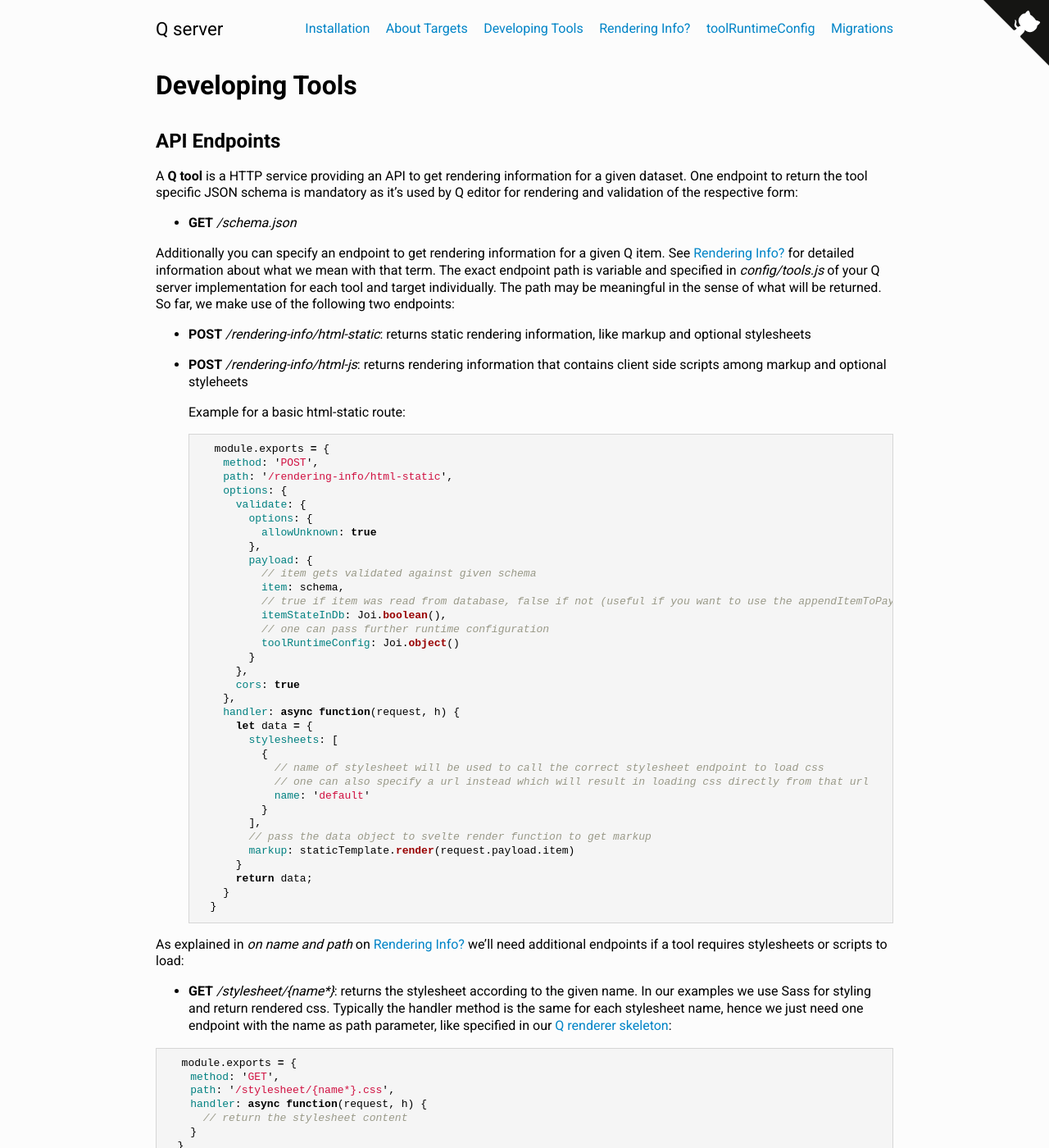
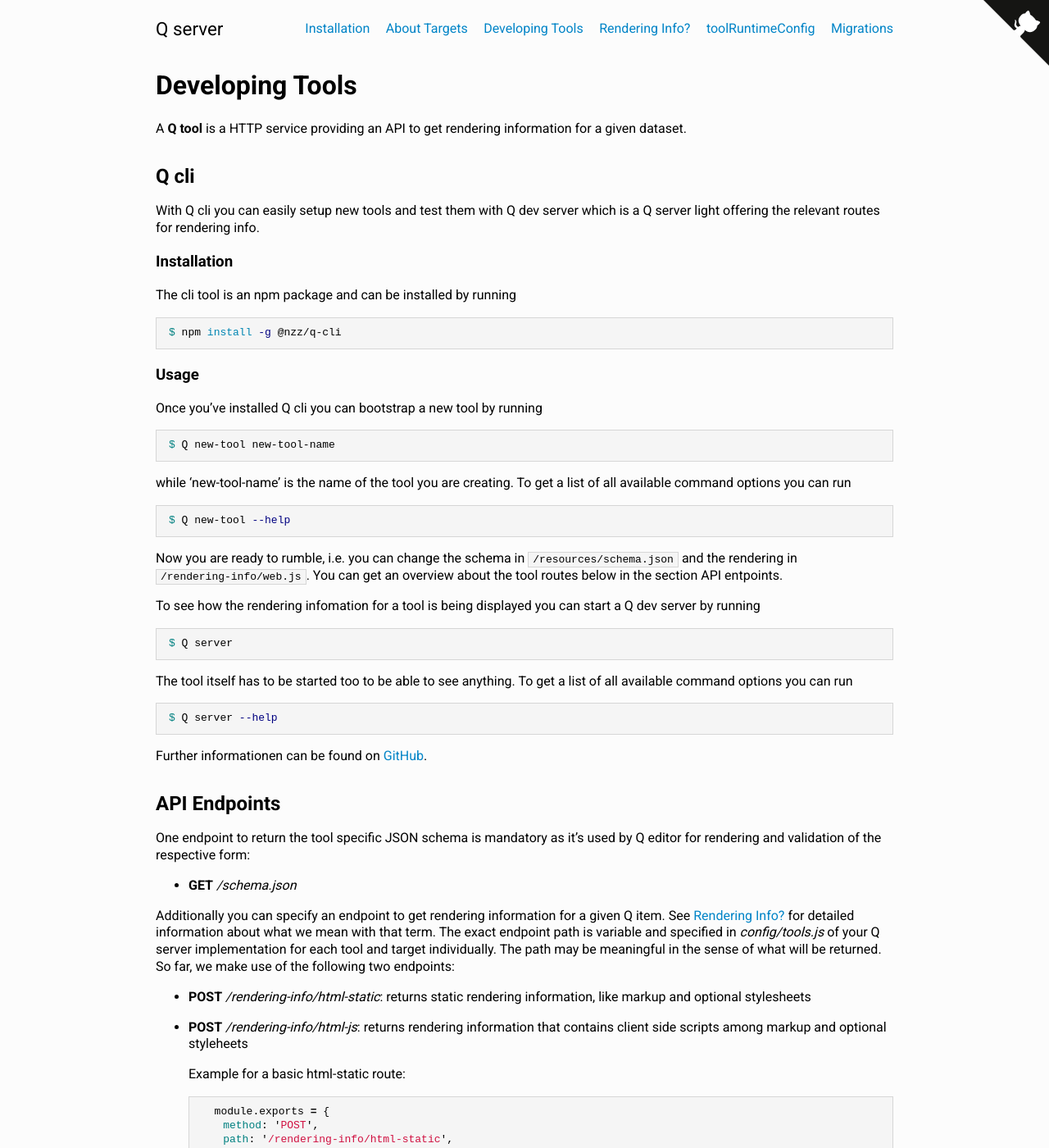
Before and after one commit to nzzdev/Q-server, a Jekyll site: the page built from docs/developing-tools.md, in a window 1280 px wide and 1400 px high. Shown: the whole window at 82% size. Built offline with Jekyll 4.4.1, drawn with Linux system fonts in a browser that asks for light colours; our own code applies the rules of GitHub Pages for plain Markdown files.

Commit message:
Update docs (#100)

````diff
--- a/docs/developing-tools.md
+++ b/docs/developing-tools.md
@@ -2,8 +2,41 @@
 title: Developing Tools
 ---
 
+A __Q tool__ is a HTTP service providing an API to get rendering information for a given dataset.
+
+## Q cli
+With Q cli you can easily setup new tools and test them with Q dev server which is a Q server light offering the relevant routes for rendering info.
+
+### Installation
+The cli tool is an npm package and can be installed by running
+```bash
+$ npm install -g @nzz/q-cli
+```
+
+### Usage
+Once you've installed Q cli you can bootstrap a new tool by running
+```bash
+$ Q new-tool new-tool-name
+```
+while 'new-tool-name' is the name of the tool you are creating. To get a list of all available command options you can run
+```bash
+$ Q new-tool --help
+```
+Now you are ready to rumble, i.e. you can change the schema in `/resources/schema.json` and the rendering in `/rendering-info/web.js`. You can get an overview about the tool routes below in the section API entpoints.
+
+To see how the rendering infomation for a tool is being displayed you can start a Q dev server by running
+```bash
+$ Q server
+```
+The tool itself has to be started too to be able to see anything. To get a list of all available command options you can run
+```bash
+$ Q server --help
+```
+
+Further informationen can be found on [GitHub](https://github.com/nzzdev/Q-cli).
+
 ## API Endpoints
-A __Q tool__ is a HTTP service providing an API to get rendering information for a given dataset. One endpoint to return the tool specific JSON schema is mandatory as it's used by Q editor for rendering and validation of the respective form:
+One endpoint to return the tool specific JSON schema is mandatory as it's used by Q editor for rendering and validation of the respective form:
 
 - __GET__ _/schema.json_
 
````
Also changed, not shown: docs/index.md (+1 -1 lines), docs/rendering-info.md (+1 -1 lines), docs/Gemfile.lock.
